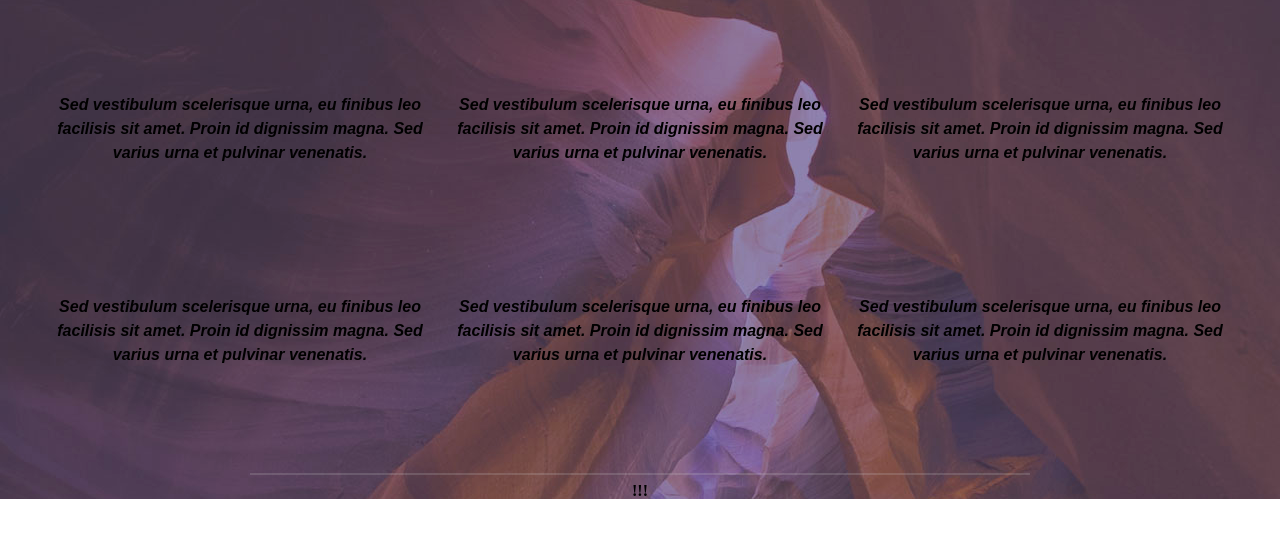
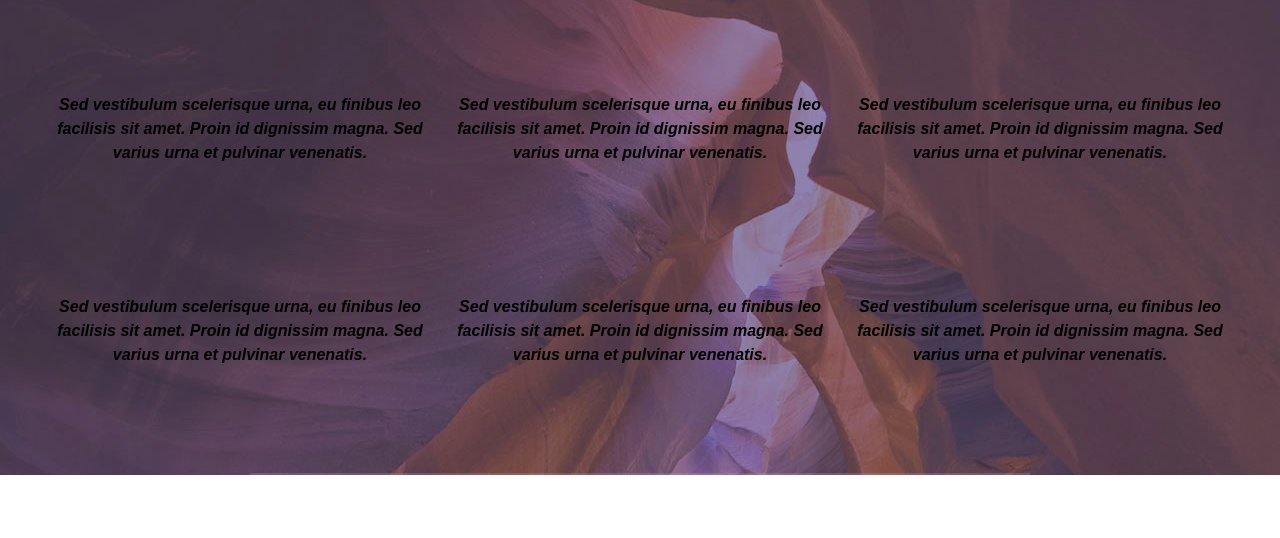
Before and after one commit to DennyTim/Forkio, a website: page index.html in a window 1280 px wide. Shown: the part 66-604 px from the top of the page. Drawn offline with nearby package versions, Linux system fonts and the light colour scheme; files that its build step writes are made by us from their sources; files whose address does not match are found by name.

Commit message:
test w/o div

```diff
--- a/index.html
+++ b/index.html
@@ -73,7 +73,6 @@
             </div>
         </div>
         <hr class="our-partners-bottom-line">
-        <div>!!!</div>
     </div>
 </section>
 <!-------------------------------------------->
```
